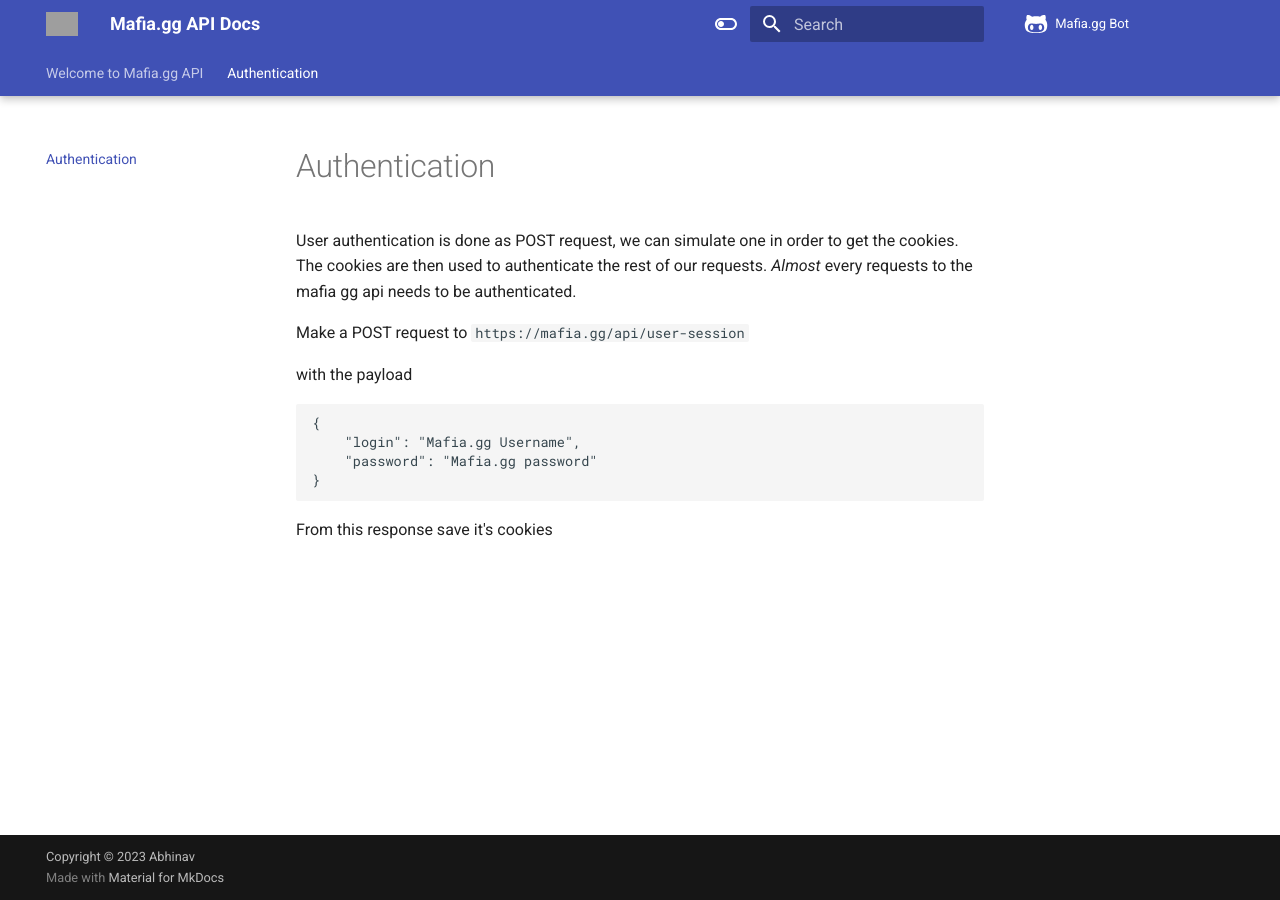
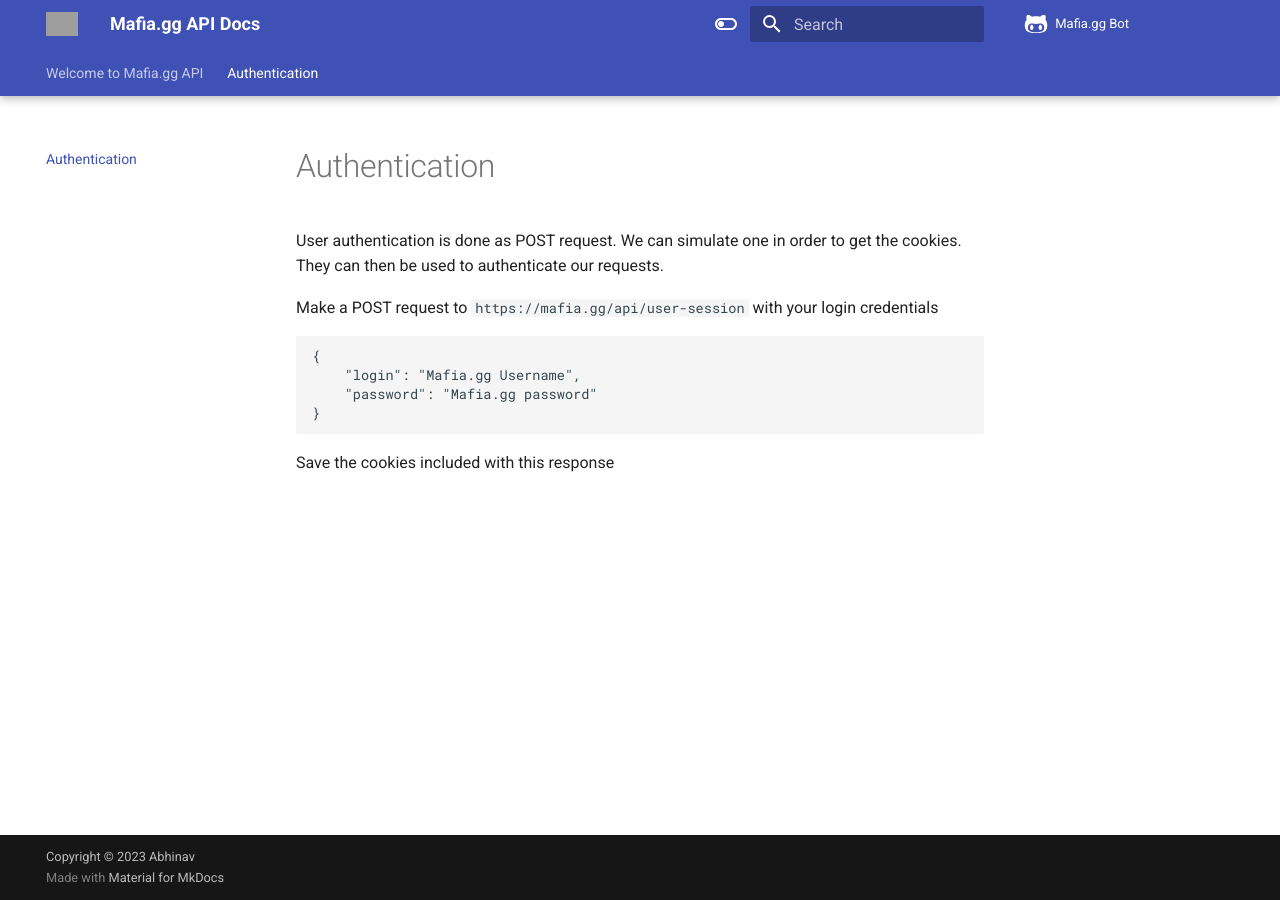
Before and after one commit to blacksmithop/MafiaggBot, an MkDocs documentation site: the page built from docs/authentication.md, in a window 1280 px wide. Built offline with MkDocs 1.6.1 and Material for MkDocs 9.7.7, drawn with Linux system fonts in a browser that asks for light colours; comment, search, counter and statistics services are not loaded; grey boxes are pictures that could not be loaded.

Commit message:
feat: update formatting

````diff
--- a/docs/authentication.md
+++ b/docs/authentication.md
@@ -1,18 +1,16 @@
 # Authentication
 
-User authentication is done as POST request, we can simulate one in order to get the cookies.
-The cookies are then used to authenticate the rest of our requests.
-*Almost* every requests to the mafia gg api needs to be authenticated.
+User authentication is done as POST request. We can simulate one in order to get the cookies.
+They can then be used to authenticate our requests.
 
 
-Make a POST request to `https://mafia.gg/api/user-session`
+Make a POST request to `https://mafia.gg/api/user-session` with your login credentials
 
-with the payload
-```
+```json
 {
     "login": "Mafia.gg Username",
     "password": "Mafia.gg password"
 }
 ```
 
-From this response save it's cookies
+Save the cookies included with this response
````
Also changed, not shown: 4 other files.
